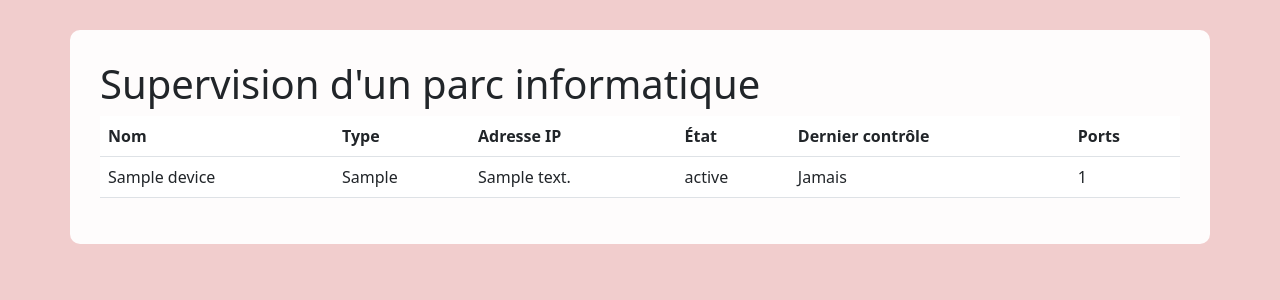
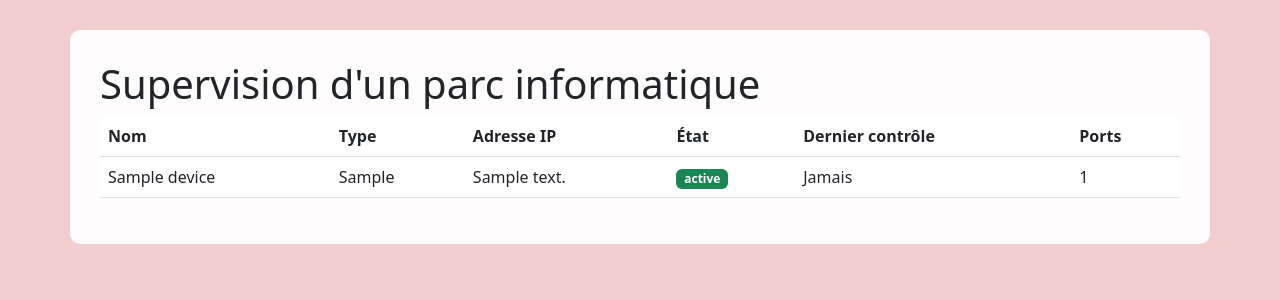
Before and after one commit to Alban091/supervision-reseau, a Django app: template monitoring/templates/index.html in a window 1280 px wide. Shown: the top 300 px of the page. Run offline with Django 5.2, Linux system fonts and the light colour scheme; the template is opened without the code that fills it: most values are stand-ins (such as "Sample title", 1, 10 or a date in 2020).

Commit message:
Couleur de l'état de chaque équipement (#11)
L'état s'affiche dans un badge Bootstrap : vert en ligne, rouge hors ligne, gris inconnu. La couleur dépend de la valeur enregistrée en base (online, offline), pas du texte affiché, pour continuer à marcher si on change ce texte.

```diff
--- a/monitoring/templates/index.html
+++ b/monitoring/templates/index.html
@@ -20,7 +20,15 @@
             <td>{{ device.name }}</td>
             <td>{{ device.get_kind_display }}</td>
             <td>{{ device.ip_address }}</td>
-            <td>{{ device.get_status_display }}</td>
+            <td>
+                {% if device.status == "online" %}
+                    <span class="badge bg-success">{{ device.get_status_display }}</span>
+                {% elif device.status == "offline" %}
+                    <span class="badge bg-danger">{{ device.get_status_display }}</span>
+                {% else %}
+                    <span class="badge bg-secondary">{{ device.get_status_display }}</span>
+                {% endif %}
+            </td>
             <td>{{ device.last_check|default:"Jamais" }}</td>
                         <td>
                 {% for port in device.ports.all %}
```
